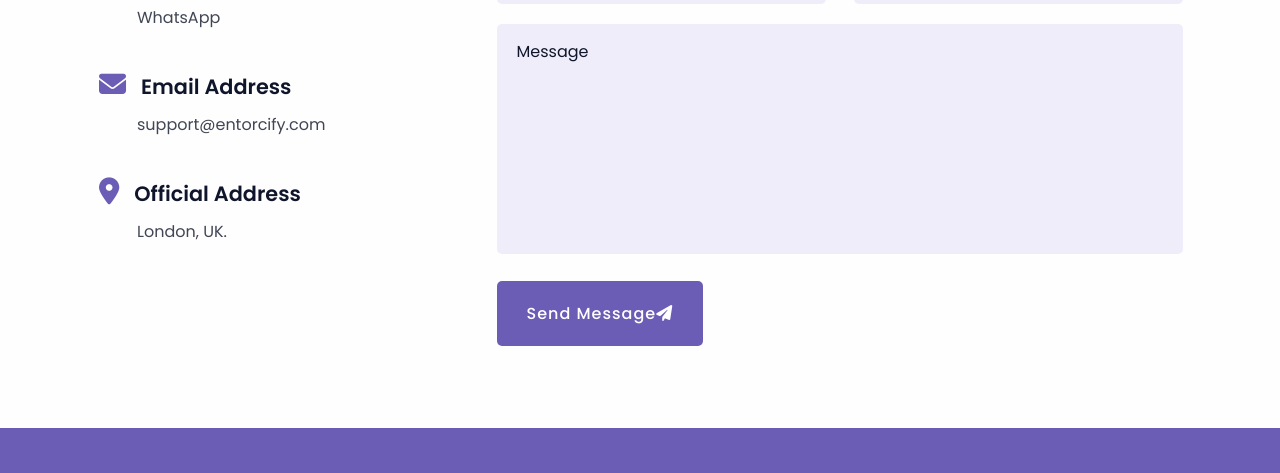
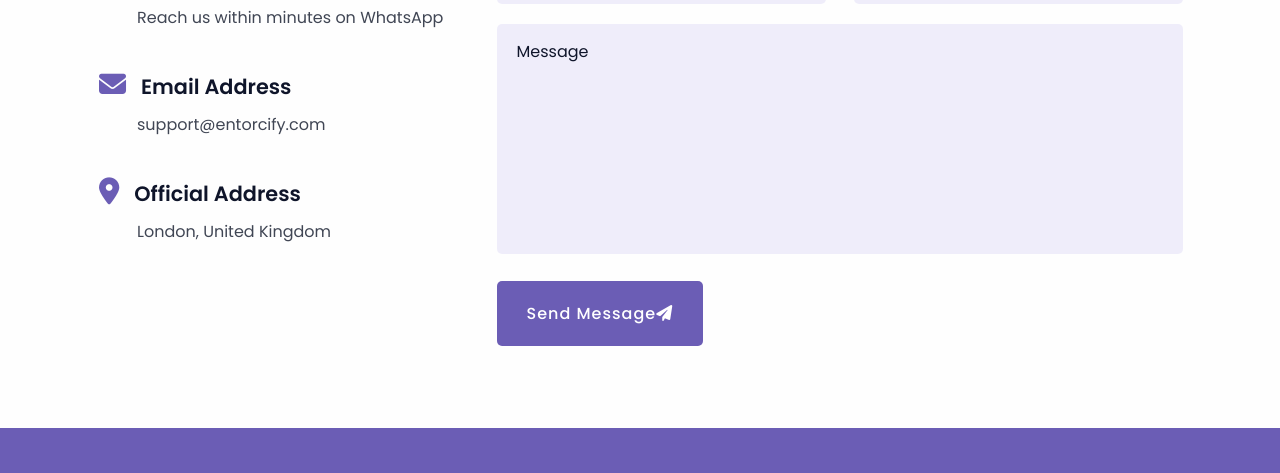
Before and after one commit to Entorcify/Portfolio, a plain HTML site: page index.html in a window 1280 px wide. Shown: the part 5893-6366 px from the top of the page. Drawn offline with nearby package versions, Linux system fonts and the light colour scheme.

Commit message:
Add files via upload

```diff
--- a/index.html
+++ b/index.html
@@ -316,8 +316,8 @@
                 <span><a href="tel:+447 909 437 678">+447 909 437 678</a></span>
               </ol>
               <ol>
-              <h3 class="item-title"><i class="fa-brands fa-whatsapp"></i><a href="https://wa.me/message/Z6QNEIOTNCT3P1"></a> WhatsApp</h3>
-                 <span><a href="https://wa.me/message/Z6QNEIOTNCT3P1">WhatsApp</a></span>
+              <h3 class="item-title"><i class="fa-brands fa-whatsapp"></i><a href="https://wa.me/+447909437678"></a> WhatsApp</h3>
+                 <span><a href="https://wa.me/+447909437678">Reach us within minutes on WhatsApp</a></span>
               </ol>
               <ol>
                 <h3 class="item-title"><i class="fas fa-envelope"></i> Email Address</h3>
@@ -325,13 +325,13 @@
               </ol>
               <ol>
                 <h3 class="item-title"><i class="fas fa-map-marker-alt"></i> Official Address</h3>
-                <span><a href="map:London, UK.">London, UK.</a></span>
+                <span><a href="map:London, United Kingdom">London, United Kingdom</a></span>
               </ol>
             </ul>
           </div>
           <div class="contact-right">
             <p>We're always open to discussing product<br><span>design work or partnerships.</span></p>
-            <form target="_blank" action="https://formsubmit.co/entorcify@gmail.com" class="contact-form" method="POST">
+            <form target="_blank" action="sent.html" class="contact-form" method="POST">
               <input type="hidden" name="_captcha" value="false">
               <div class="first-row">
                 <input type="text" placeholder="Name" required>
@@ -342,7 +342,7 @@
               </div>
               <div class="third-row">
                 <textarea name="message" id="" rows="7" placeholder="Message" required></textarea>
-                <input type="hidden" name="_next" value="https://entorcify.netlify.app/sent.html">
+                <input type="hidden" name="_next" value="https://entorcify/sent.html">
               </div>
               <button class="btn" type="submit"> Send Message<i class="fas fa-paper-plane"></i></button>
             </form>
```
